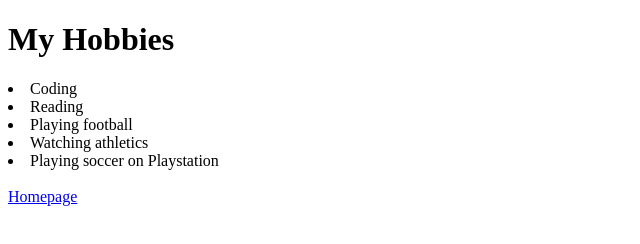
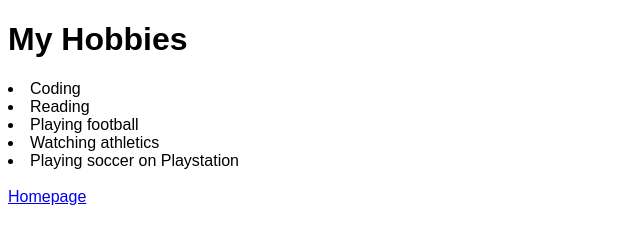
Before and after one commit to ffosah/portfolio, a plain HTML site: page public/hobbies.html in a window 1280 px wide. Shown: the whole page, without its empty margins (0-640 px from the left). Drawn offline with Linux system fonts and the light colour scheme.

Commit message:
Update hobbies.html

```diff
--- a/public/hobbies.html
+++ b/public/hobbies.html
@@ -3,9 +3,9 @@
 <head>
     <meta charset="UTF-8">
     <meta name="viewport" content="width=device-width, initial-scale=1.0">
-    <title>Document</title>
+    <title>Hobbies</title>
 </head>
-<body>
+<body style="font-family: Arial, Helvetica, sans-serif;">
     <h1>My Hobbies</h1>
     <li>Coding</li>
     <li>Reading</li>
```
